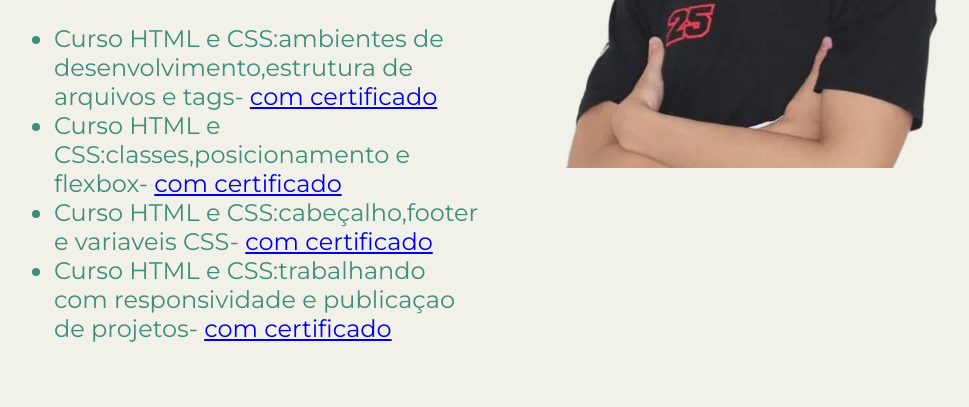
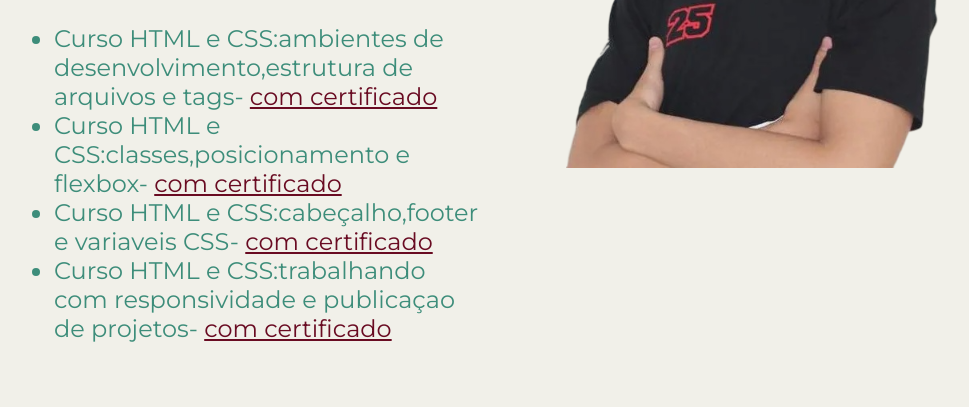
Before and after one commit to Conolly-devops/projeto, a plain HTML site: page curriculo.html in a window 1280 px wide. Shown: the part 610-1017 px from the top of the page, without its empty margins (138-1107 px from the left). Drawn offline with nearby package versions, Linux system fonts and the light colour scheme.

Commit message:
Update style.css

```diff
--- a/styles/style.css
+++ b/styles/style.css
@@ -132,3 +132,8 @@ body{
         width: auto;
     }
 }
+
+.apresentacao__conteudo__texto a{
+    text decoration: none;
+    color:#690B22;
+}
```
